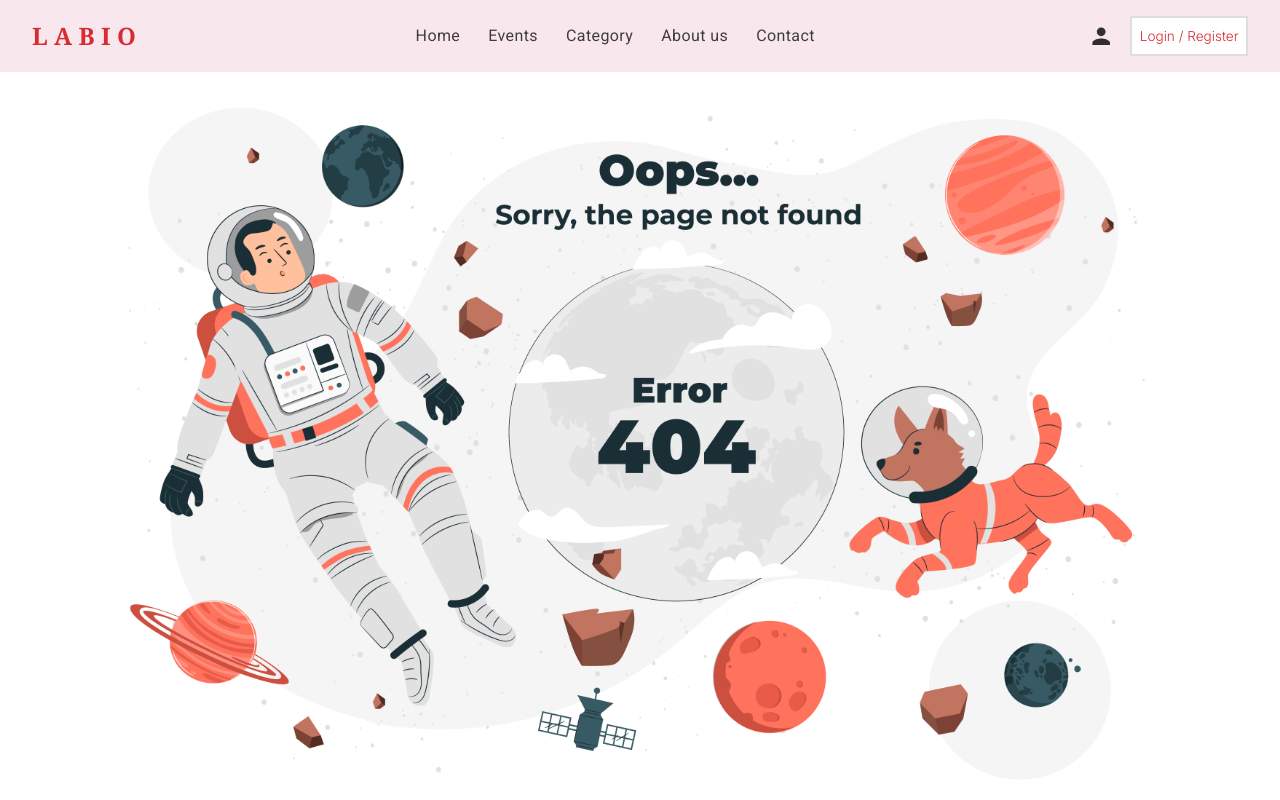
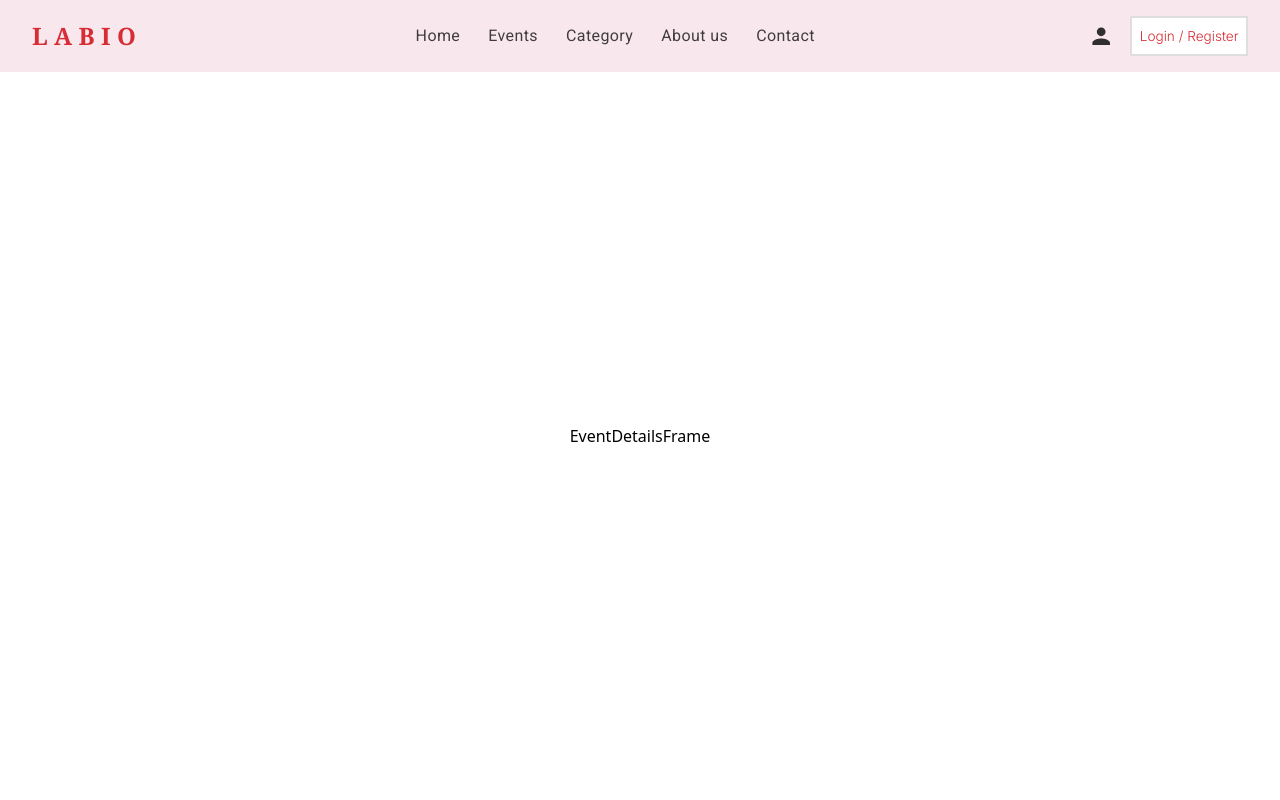
Before and after one commit to Labeebct/EVENT-MANAGEMENT-FRONTENT, a React (Vite) app: page /event_details in a window 1280 px wide. Shown: the top 800 px of the page. Built offline with nearby package versions, Linux system fonts and the light colour scheme; a web font is replaced by a local one.

Commit message:
completed event showing page design

```diff
--- /dev/null
+++ b/src/components/user/eventdetails/EventDetailsContent.jsx
@@ -0,0 +1,12 @@
+import React from 'react'
+import EventDetailsFrame from './EventDetailsFrame'
+
+const EventDetailsContent = () => {
+  return (
+    <div className='h-auto w-full min-h-[calc(100vh-4.5rem)] flex justify-center items-center'>
+        <EventDetailsFrame />
+    </div>
+  )
+}
+
+export default EventDetailsContent
--- /dev/null
+++ b/src/components/user/eventdetails/EventDetailsFrame.jsx
@@ -0,0 +1,9 @@
+import React from 'react'
+
+const EventDetailsFrame = () => {
+  return (
+    <div>EventDetailsFrame</div>
+  )
+}
+
+export default EventDetailsFrame
--- a/src/components/user/events/EventsFrame.jsx
+++ b/src/components/user/events/EventsFrame.jsx
@@ -15,7 +15,7 @@ const EventsFrame = () => {
           <div class="text-[.9rem] font-scope-one font-bold text-gray-700">Capacity: 200</div>
           <div class="text-[.9rem] font-scope-one font-bold text-gray-700">Location: City, Country</div>
         </div>
-        <button className="bg-cusOrange text-[.8rem] sm:text-[.9rem] md:text-[1rem] font-inter ease-in-out duration-200 active:scale-[.95] rounded-sm filter text-white shadow-box p-4">
+        <button className="bg-cusOrange text-[.8rem] sm:text-[.9rem] md:text-[1rem] font-inter ease-in-out duration-200 active:scale-[.95] rounded-sm filter text-white shadow-box p-3">
           Check Availability
         </button>
       </div>
--- a/src/components/user/profile/ProfilePicSection.jsx
+++ b/src/components/user/profile/ProfilePicSection.jsx
@@ -15,7 +15,7 @@ const ProfilePicSection = () => {
                 <div className="my-4 p-2 px-4 bg-cusOrange text-white font-poppins font-medium text-[.7rem] rounded-sm">
                   CHOOSE FILE
                 </div>
-                <input className="absolute opacity-0"
+                <input className="absolute opacity-0 w-full"
                  type="file" encType="multipart/form-data"
                  name="foodImg"/>
               </div>
--- /dev/null
+++ b/src/pages/user/EventDetails.jsx
@@ -0,0 +1,9 @@
+import EventDetailsContent from "../../components/user/eventdetails/EventDetailsContent"
+
+const EventDetails = () => {
+  return (
+    <EventDetailsContent />
+  )
+}
+
+export default EventDetails
--- a/src/router/UserRoute.jsx
+++ b/src/router/UserRoute.jsx
@@ -14,6 +14,7 @@ import Events from "../pages/user/Events";
 import PageNotFoundContent from "../components/shared/404Content";
 import InternalServerError from "../pages/shared/500";
 import Profile from "../pages/user/Profile";
+import EventDetails from "../pages/user/EventDetails";
 
 const UserRoute = () => {
   return (
@@ -31,6 +32,7 @@ const UserRoute = () => {
         <Route path="/about" element={<Aboutus />} />
         <Route path="/events" element={<Events />} />
         <Route path="/profile" element={<Profile />} />
+        <Route path="/event_details" element={<EventDetails />} />
       </Route>
 
       <Route path="*" element={<PageNotFoundContent/>} />
```
